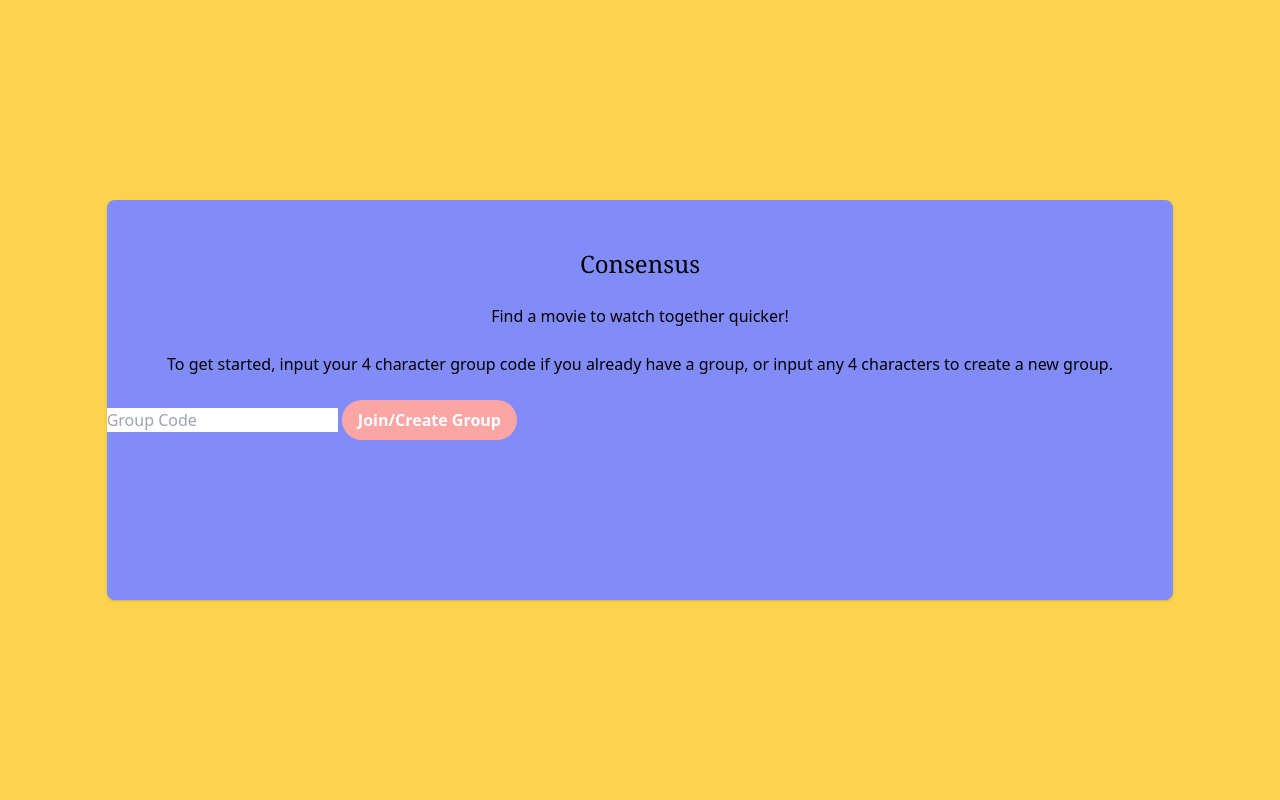
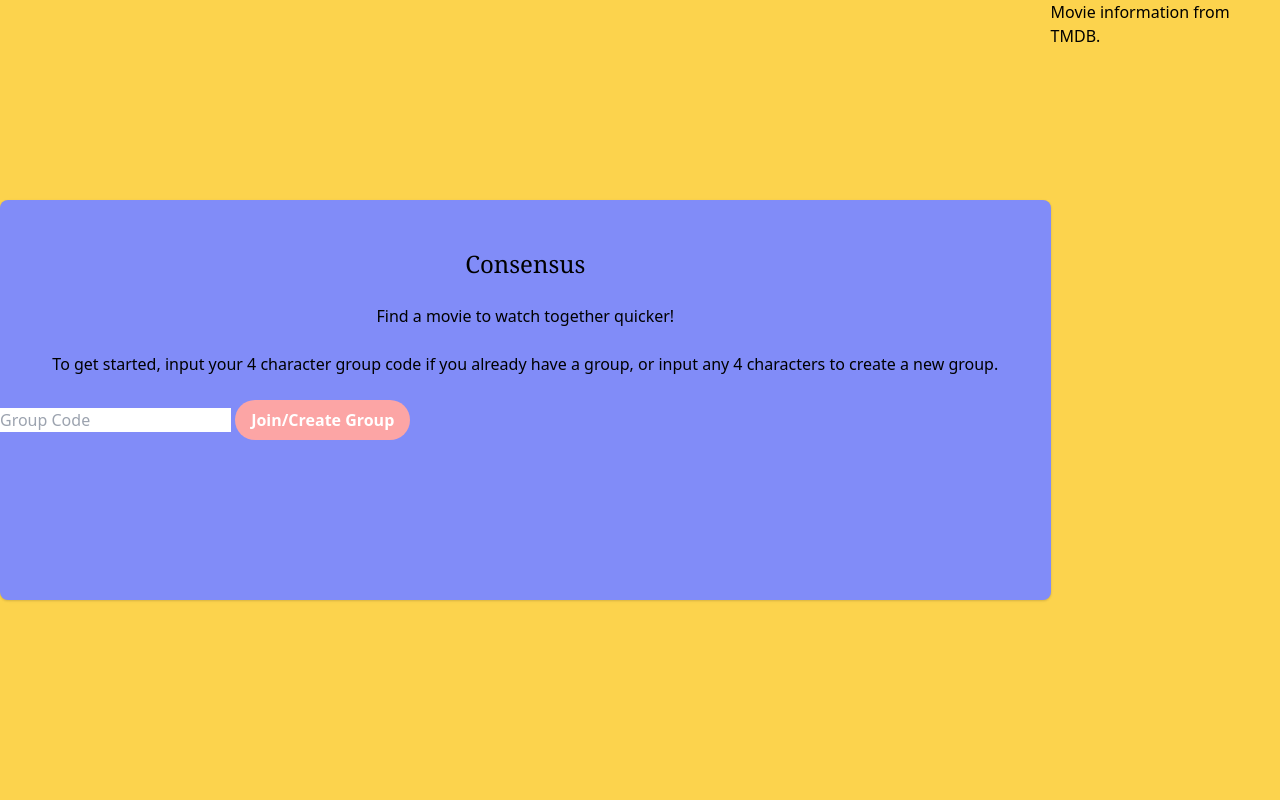
Before and after one commit to arnavgupta03/consensus, a Flask app: page / in a window 1280 px wide. Run offline with Flask 2, Linux system fonts and the light colour scheme; some libraries are stand-ins or nearby versions.

Commit message:
Add footer with attribution

```diff
--- a/templates/index.html
+++ b/templates/index.html
@@ -23,5 +23,7 @@
         <div id="page2"></div>
         <div id="page3"></div>
         <div id="page4"></div>
+
+        <footer>Movie information from TMDB.</footer>
     </body>
 </html>
```
